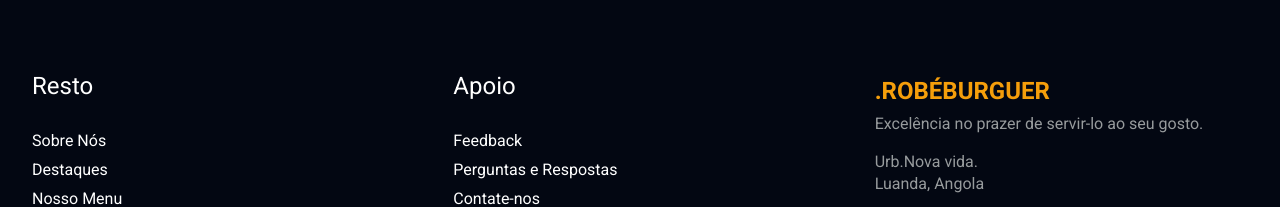
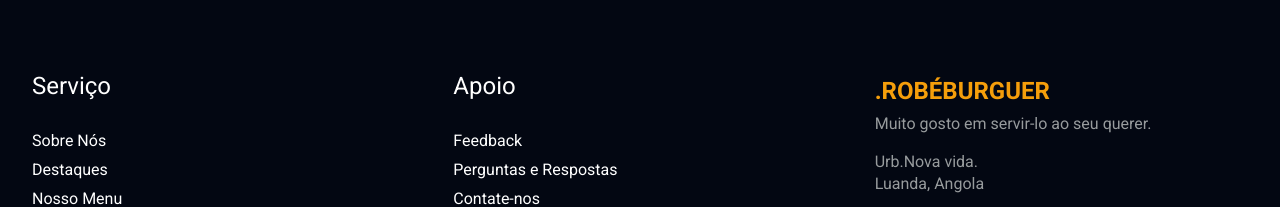
Before and after one commit to albertombundi/robe-burguer, a website: page index.html in a window 1280 px wide. Shown: the part 1955-2162 px from the top of the page. Drawn offline with nearby package versions, Linux system fonts and the light colour scheme.

Commit message:
update do index

```diff
--- a/index.html
+++ b/index.html
@@ -446,7 +446,7 @@
         <div class="px-[2em] py-0 my-0 max-sm:px-[1.5em] mx-auto " id="container">
             <div class="grid grid-cols-3 max-sm:grid-cols-1 gap-[3em] box-border" id="wrapper">
                 <div class="box-border" id="widget-footer">
-                    <h4 class="text-[1.5em] mb-[1em] box-border">Resto</h4>
+                    <h4 class="text-[1.5em] mb-[1em] box-border">Serviço</h4>
                     <ul class="list-none">
                         <li><a class=" hover:text-[#979b9d] transition-colors no-underline leading-[1.8]" href="#">Sobre Nós</a></li>
                         <li><a class=" hover:text-[#979b9d] transition-colors no-underline leading-[1.8]" href="#">Destaques</a></li>
@@ -470,7 +470,7 @@
                             href="#">.RobéBurguer
                         </a>
                     </div>
-                    <p class="text-[#979b9d] mb-[1em]">Excelência no prazer de servir-lo ao seu gosto.</p>
+                    <p class="text-[#979b9d] mb-[1em]">Muito gosto em servir-lo ao seu querer.</p>
                     <p class="text-[#979b9d]" >Urb.Nova vida. <br>Luanda, Angola</p>
                 </div>
             </div>
```
